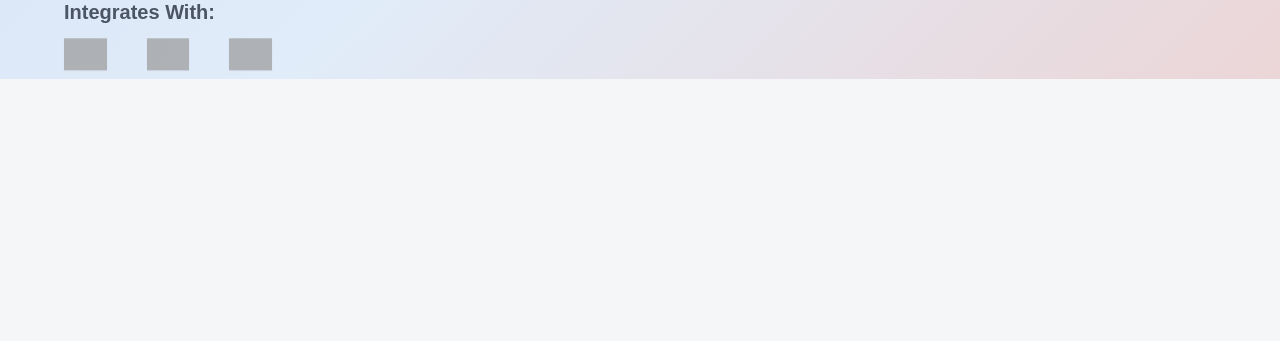
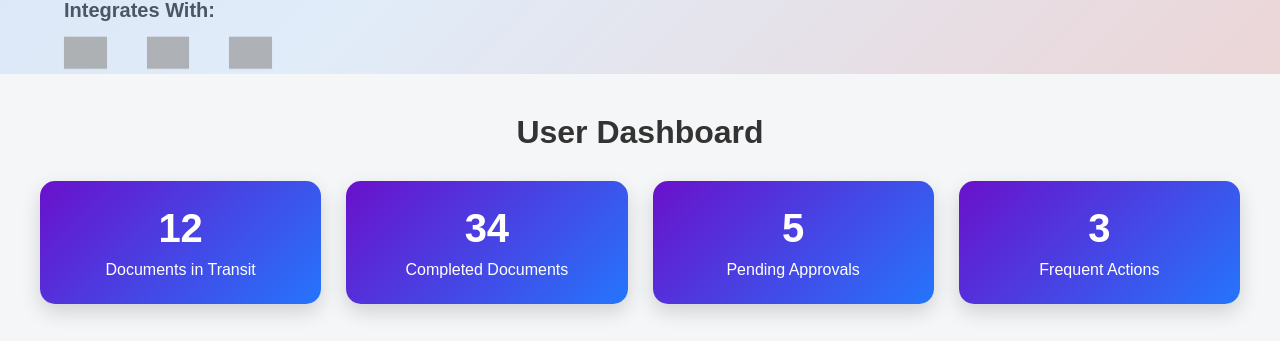
Before and after one commit to shaveenudayanga/Document-Tracking-System, a React (Vite) app in the folder frontend/: page / in a window 1280 px wide. Shown: the part 721-1062 px from the top of the page. Before the commit the page ends 800 px from the top, so only its background shows below. Built offline with nearby package versions, Linux system fonts and the light colour scheme; grey boxes are pictures that could not be loaded.

Commit message:
dashboard route

```diff
--- a/frontend/src/Pages/Auth/Login.jsx
+++ b/frontend/src/Pages/Auth/Login.jsx
@@ -9,7 +9,7 @@ const Login = () => {
 
   const handleSubmit = (e) => {
     e.preventDefault();
-    alert(`Logging in with ${email}`);
+    navigate("/dashboard"); // Temporary: Go to dashboard on login click
   };
 
   const handleClose = () => {
@@ -47,7 +47,7 @@ const Login = () => {
             required
           />
 
-          <button type="submit" className="login-btn">
+          <button type="submit" className="login-btn" onClick={handleSubmit}>
             Log In
           </button>
         </form>
--- a/frontend/src/Pages/Dashboard/Dashboard.jsx
+++ b/frontend/src/Pages/Dashboard/Dashboard.jsx
@@ -1,7 +1,37 @@
 import React from "react";
+import "../../styles/Dashboard.css";
 
-const Dashboard = () => {
-  return <div className="dashboard-page">Dashboard Page</div>;
+const Dashboard = ({ userType }) => {
+  // Example data (replace with real API data)
+  const userMetrics = [
+    { title: "Documents in Transit", value: 12 },
+    { title: "Completed Documents", value: 34 },
+    { title: "Pending Approvals", value: 5 },
+    { title: "Frequent Actions", value: 3 },
+  ];
+
+  const adminMetrics = [
+    { title: "System Logs", value: 120 },
+    { title: "Pending Approvals", value: 8 },
+    { title: "Audit Snapshots", value: 5 },
+    { title: "Active Users", value: 45 },
+  ];
+
+  const metrics = userType === "admin" ? adminMetrics : userMetrics;
+
+  return (
+    <div className="dashboard-page">
+      <h1>{userType === "admin" ? "Admin Dashboard" : "User Dashboard"}</h1>
+      <div className="dashboard-cards">
+        {metrics.map((metric, index) => (
+          <div key={index} className="dashboard-card">
+            <h2>{metric.value}</h2>
+            <p>{metric.title}</p>
+          </div>
+        ))}
+      </div>
+    </div>
+  );
 };
 
 export default Dashboard;
--- a/frontend/src/components/PageShell.jsx
+++ b/frontend/src/components/PageShell.jsx
@@ -1,9 +1,14 @@
 import React from "react";
 import Sidebar from "./Sidebar";
 import "../styles/PageShell.css";
-import { Link } from "react-router-dom";
+import { Link, Outlet, useNavigate } from "react-router-dom";
 
 const PageShell = () => {
+  const navigate = useNavigate();
+  const handleSubmit = (e) => {
+    e.preventDefault();
+    navigate("/dashboard"); // Go to dashboard on New Document click
+  };
   return (
     <div className="home-container">
       <header className="header">
@@ -28,7 +33,9 @@ const PageShell = () => {
           </a>
         </nav>
         <div className="header-actions">
-          <button className="get-started-btn">New Document</button>
+          <button className="get-started-btn" onClick={handleSubmit}>
+            New Document
+          </button>
           <div className="icon-container">
             <i className="search-icon">🔍</i>
           </div>
@@ -77,6 +84,8 @@ const PageShell = () => {
           </div>
         </div>
       </main>
+      {/* Render nested routes here */}
+      <Outlet />
     </div>
   );
 };
--- /dev/null
+++ b/frontend/src/styles/Dashboard.css
@@ -0,0 +1,48 @@
+body {
+  margin: 0;
+  font-family: "Segoe UI", Tahoma, Geneva, Verdana, sans-serif;
+  background-color: #f4f6f8;
+}
+
+.dashboard-page {
+  padding: 40px 20px;
+}
+
+.dashboard-page h1 {
+  text-align: center;
+  margin-bottom: 30px;
+  color: #333;
+}
+
+.dashboard-cards {
+  display: grid;
+  grid-template-columns: repeat(auto-fit, minmax(200px, 1fr));
+  gap: 25px;
+  max-width: 1200px;
+  margin: 0 auto;
+}
+
+.dashboard-card {
+  background: linear-gradient(135deg, #6a11cb, #2575fc);
+  color: white;
+  padding: 25px 20px;
+  border-radius: 15px;
+  box-shadow: 0 8px 20px rgba(0, 0, 0, 0.15);
+  text-align: center;
+  transition: transform 0.3s, box-shadow 0.3s;
+}
+
+.dashboard-card h2 {
+  font-size: 2.5rem;
+  margin-bottom: 10px;
+}
+
+.dashboard-card p {
+  font-size: 1rem;
+  font-weight: 500;
+}
+
+.dashboard-card:hover {
+  transform: translateY(-5px);
+  box-shadow: 0 12px 25px rgba(0, 0, 0, 0.25);
+}
```
